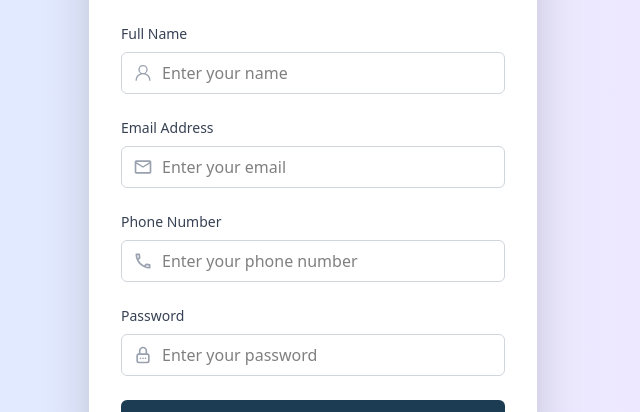
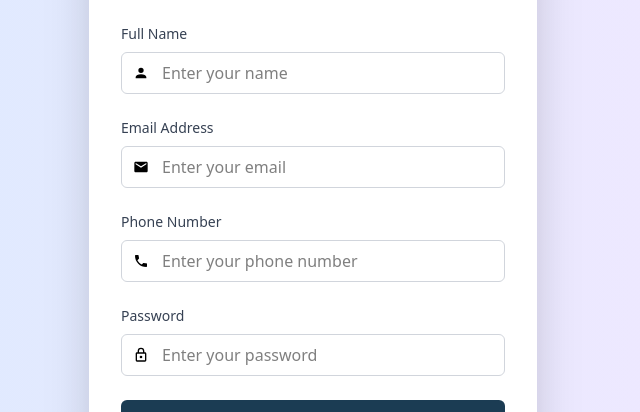
Before and after one commit to WebWizards-org/frontend, a React (Vite) app: page /register in a window 1280 px wide. Shown: the part 164-576 px from the top of the page, without its empty margins (327-967 px from the left). Built offline with nearby package versions, Linux system fonts and the light colour scheme.

Commit message:
refactor Signup component to use custom icon components for improved readability and maintainability

```diff
--- a/src/components/Signup.jsx
+++ b/src/components/Signup.jsx
@@ -1,10 +1,10 @@
 import React, { useState } from 'react'
 import { Link, useNavigate } from 'react-router-dom'
 import axios from 'axios'
-import { GoPerson } from "react-icons/go";
-import { MdOutlineEmail } from "react-icons/md";
-import { MdOutlinePhone } from "react-icons/md";
-import { TbLockPassword } from "react-icons/tb";
+import PersonIcon from '../icons/PersonIcon'
+import EmailIcon from '../icons/EmailIcon'
+import PhoneIcon from '../icons/PhoneIcon'
+import PasswordIcon from '../icons/PasswordIcon'
 
 function Signup() {
     const [name, setname] = useState()
@@ -36,7 +36,7 @@ function Signup() {
             </label>
             <div className="relative">
               <div className="absolute inset-y-0 left-0 pl-3 flex items-center pointer-events-none">
-                <GoPerson className="h-5 w-5 text-gray-400" />
+                <PersonIcon className="h-5 w-5 text-gray-400" />
               </div>
             <input
               type="text"
@@ -55,7 +55,7 @@ function Signup() {
             </label>
             <div className="relative">
               <div className="absolute inset-y-0 left-0 pl-3 flex items-center pointer-events-none">
-                <MdOutlineEmail className="h-5 w-5 text-gray-400" />
+                <EmailIcon className="h-5 w-5 text-gray-400" />
               </div>
             <input
               type="email"
@@ -74,7 +74,7 @@ function Signup() {
             </label>
             <div className="relative">
               <div className="absolute inset-y-0 left-0 pl-3 flex items-center pointer-events-none">
-                <MdOutlinePhone className="h-5 w-5 text-gray-400" />
+                <PhoneIcon className="h-5 w-5 text-gray-400" />
               </div>
             <input type="number"
             id='number'
@@ -92,7 +92,7 @@ function Signup() {
             </label>
             <div className="relative">
               <div className="absolute inset-y-0 left-0 pl-3 flex items-center pointer-events-none">
-                <TbLockPassword className="h-5 w-5 text-gray-400" />
+                <PasswordIcon className="h-5 w-5 text-gray-400" />
               </div>
             <input
               type="password"
--- /dev/null
+++ b/src/icons/EmailIcon.jsx
@@ -0,0 +1,15 @@
+import React from "react"
+const EmailIcon = () => {
+  return (
+    <svg
+      viewBox="0 0 24 24"
+      fill="currentColor"
+      height="1em"
+      width="1em"
+    >
+      <path d="M20 4H4c-1.1 0-1.99.9-1.99 2L2 18c0 1.1.9 2 2 2h16c1.1 0 2-.9 2-2V6c0-1.1-.9-2-2-2zm0 4l-8 5-8-5V6l8 5 8-5v2z" />
+    </svg>
+  )
+}
+
+export default EmailIcon
--- /dev/null
+++ b/src/icons/PasswordIcon.jsx
@@ -0,0 +1,15 @@
+import React from "react"
+const PasswordIcon = () => {
+  return (
+    <svg
+      viewBox="0 0 24 24"
+      fill="currentColor"
+      height="1em"
+      width="1em"
+    >
+      <path d="M12 17a2 2 0 01-2-2c0-1.11.89-2 2-2a2 2 0 012 2 2 2 0 01-2 2m6 3V10H6v10h12m0-12a2 2 0 012 2v10a2 2 0 01-2 2H6a2 2 0 01-2-2V10c0-1.11.89-2 2-2h1V6a5 5 0 015-5 5 5 0 015 5v2h1m-6-5a3 3 0 00-3 3v2h6V6a3 3 0 00-3-3z" />
+    </svg>
+  )
+}
+
+export default PasswordIcon
--- /dev/null
+++ b/src/icons/PersonIcon.jsx
@@ -0,0 +1,15 @@
+import React from "react"
+const PersonIcon = () => {
+  return (
+    <svg
+      viewBox="0 0 24 24"
+      fill="currentColor"
+      height="1em"
+      width="1em"
+    >
+      <path d="M12 4a4 4 0 014 4 4 4 0 01-4 4 4 4 0 01-4-4 4 4 0 014-4m0 10c4.42 0 8 1.79 8 4v2H4v-2c0-2.21 3.58-4 8-4z" />
+    </svg>
+  )
+}
+
+export default PersonIcon
--- /dev/null
+++ b/src/icons/PhoneIcon.jsx
@@ -0,0 +1,15 @@
+import React from "react"
+const PhoneIcon = () => {
+  return (
+    <svg
+      viewBox="0 0 24 24"
+      fill="currentColor"
+      height="1em"
+      width="1em"
+    >
+      <path d="M6.62 10.79c1.44 2.83 3.76 5.15 6.59 6.59l2.2-2.2c.27-.27.67-.36 1.02-.24 1.12.37 2.33.57 3.57.57.55 0 1 .45 1 1V20c0 .55-.45 1-1 1-9.39 0-17-7.61-17-17 0-.55.45-1 1-1h3.5c.55 0 1 .45 1 1 0 1.25.2 2.45.57 3.57.11.35.03.74-.25 1.02l-2.2 2.2z" />
+    </svg>
+  )
+}
+
+export default PhoneIcon
```
